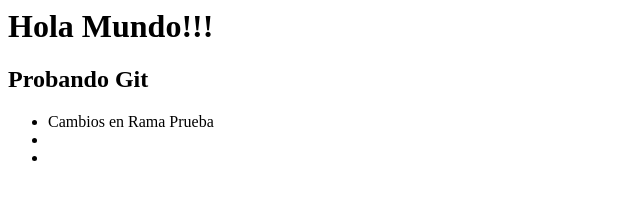
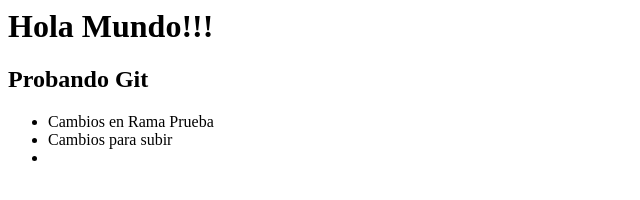
Before and after one commit to JMarze/PruebaGit-GitHub, a plain HTML site: page index.html in a window 1280 px wide. Shown: the whole page, without its empty margins (0-640 px from the left). Drawn offline with Linux system fonts and the light colour scheme.

Commit message:
Nuevo <li> agregado

```diff
--- a/index.html
+++ b/index.html
@@ -8,7 +8,7 @@
 
 	<ul>
 		<li>Cambios en Rama Prueba</li>
-		<li></li>
+		<li>Cambios para subir</li>
 		<li></li>
 	</ul>
 </body>
```
